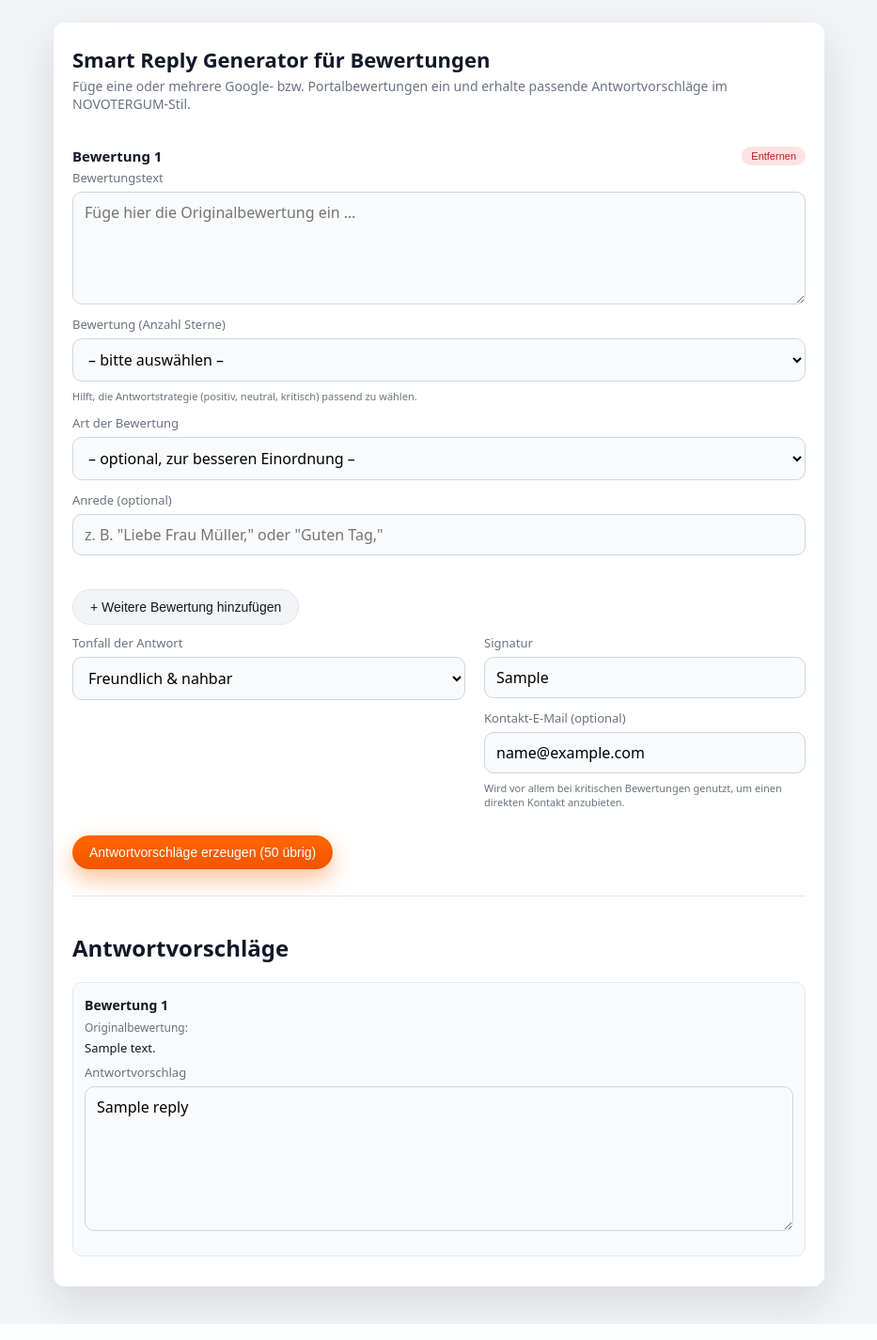
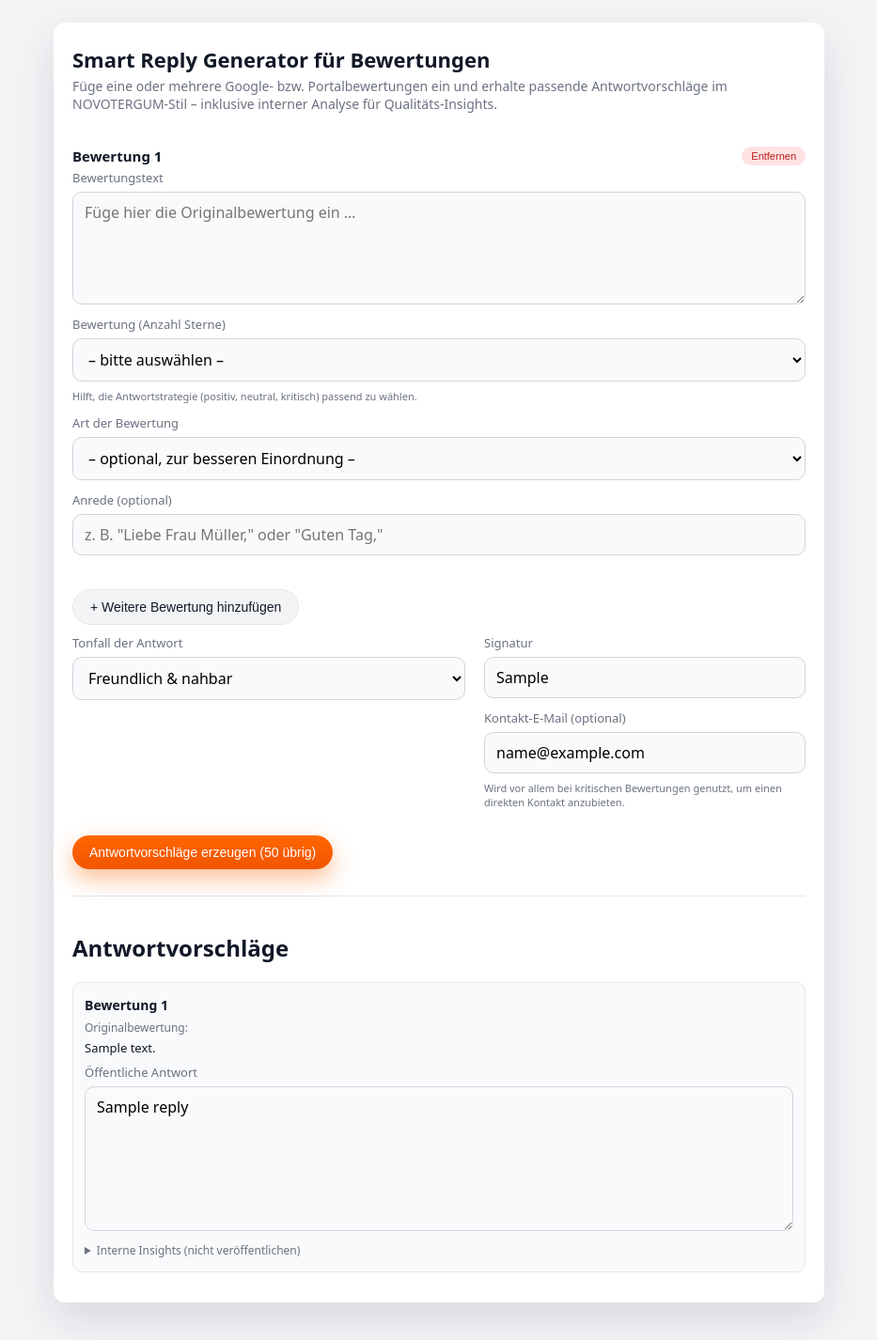
Before and after one commit to novotergum/smart-reply-generator, a Flask app: template templates/index.html in a window 1280 px wide. Shown: the whole page at 94% size, without its empty margins (173-1106 px from the left). Run offline with Flask 3, Linux system fonts and the light colour scheme; the template is opened without the code that fills it: most values are stand-ins (such as "Sample title", 1, 10 or a date in 2020).

Commit message:
Update index.html

```diff
--- a/templates/index.html
+++ b/templates/index.html
@@ -165,13 +165,30 @@
       font-size:13px;
       white-space:pre-wrap;
     }
+    details{
+      margin-top:8px;
+      font-size:12px;
+    }
+    details summary{
+      cursor:pointer;
+      color:var(--muted);
+    }
+    details pre{
+      margin-top:6px;
+      background:#111827;
+      color:#f9fafb;
+      padding:8px 10px;
+      border-radius:8px;
+      overflow-x:auto;
+    }
   </style>
 </head>
 <body>
 <div class="page">
   <h1>Smart Reply Generator für Bewertungen</h1>
   <p class="lead">
-    Füge eine oder mehrere Google- bzw. Portalbewertungen ein und erhalte passende Antwortvorschläge im NOVOTERGUM-Stil.
+    Füge eine oder mehrere Google- bzw. Portalbewertungen ein und erhalte passende Antwortvorschläge im NOVOTERGUM-Stil –
+    inklusive interner Analyse für Qualitäts-Insights.
   </p>
 
   <form method="post" action="/generate">
@@ -284,9 +301,16 @@
       <p class="original-review">{{ item.review }}</p>
 
       <div class="field">
-        <label for="reply_{{ loop.index0 }}">Antwortvorschlag</label>
+        <label for="reply_{{ loop.index0 }}">Öffentliche Antwort</label>
         <textarea id="reply_{{ loop.index0 }}" rows="6" readonly>{{ item.reply }}</textarea>
       </div>
+
+      {% if item.insights %}
+      <details>
+        <summary>Interne Insights (nicht veröffentlichen)</summary>
+        <pre>{{ item.insights | tojson(indent=2) }}</pre>
+      </details>
+      {% endif %}
     </article>
     {% endfor %}
   </section>
@@ -307,8 +331,7 @@ document.addEventListener('DOMContentLoaded', function () {
   // ---------- localStorage Helpers ----------
 
   function todayISO() {
-    // Nur Datum (YYYY-MM-DD)
-    return new Date().toISOString().slice(0, 10);
+    return new Date().toISOString().slice(0, 10); // YYYY-MM-DD
   }
 
   function loadUsage() {
@@ -320,7 +343,6 @@ document.addEventListener('DOMContentLoaded', function () {
       }
       const obj = JSON.parse(raw);
       if (!obj || obj.date !== today) {
-        // Neuer Tag -> Zähler zurücksetzen
         return { date: today, count: 0 };
       }
       if (typeof obj.count !== 'number' || obj.count < 0) {
@@ -328,7 +350,6 @@ document.addEventListener('DOMContentLoaded', function () {
       }
       return obj;
     } catch (e) {
-      // Falls localStorage nicht verfügbar ist, soft-fail
       return { date: today, count: 0 };
     }
   }
@@ -337,7 +358,7 @@ document.addEventListener('DOMContentLoaded', function () {
     try {
       localStorage.setItem(USAGE_KEY, JSON.stringify(usage));
     } catch (e) {
-      // Wenn nicht speicherbar, können wir das Limit nicht durchsetzen – fail soft
+      // Fail soft
     }
   }
 
@@ -354,7 +375,6 @@ document.addEventListener('DOMContentLoaded', function () {
     }
   }
 
-  // Initialen Usage-Status holen und UI setzen
   let usage = loadUsage();
   updateDailyLimitUI(usage);
 
@@ -367,7 +387,6 @@ document.addEventListener('DOMContentLoaded', function () {
       const heading = block.querySelector('.review-heading');
       if (heading) heading.textContent = 'Bewertung ' + (index + 1);
 
-      // IDs der Felder eindeutiger machen
       block.querySelectorAll('[id]').forEach(function (el) {
         const base = el.id.replace(/_\d+$/, '');
         el.id = base + '_' + index;
@@ -379,7 +398,7 @@ document.addEventListener('DOMContentLoaded', function () {
     });
   }
 
-  // ---------- Weitere Bewertung hinzufügen (max. 10) ----------
+  // ---------- Weitere Bewertung hinzufügen ----------
 
   if (addBtn && container) {
     addBtn.addEventListener('click', function () {
@@ -392,7 +411,6 @@ document.addEventListener('DOMContentLoaded', function () {
       const last  = blocks[blocks.length - 1];
       const clone = last.cloneNode(true);
 
-      // Inhalte im neuen Block zurücksetzen
       clone.querySelectorAll('textarea').forEach(el => el.value = '');
       clone.querySelectorAll('input').forEach(el => el.value = '');
       clone.querySelectorAll('select').forEach(el => el.selectedIndex = 0);
@@ -417,8 +435,7 @@ document.addEventListener('DOMContentLoaded', function () {
 
       const blocks = container.querySelectorAll('.review-block');
       if (blocks.length <= 1) {
-        // Mindestens einen Block behalten
-        return;
+        return; // Mindestens einen Block behalten
       }
 
       btn.closest('.review-block').remove();
@@ -431,14 +448,12 @@ document.addEventListener('DOMContentLoaded', function () {
     });
   }
 
-  // ---------- Formular-Submit: Tageslimit prüfen + Zähler erhöhen ----------
+  // ---------- Submit: Tageslimit prüfen + Zähler erhöhen ----------
 
   if (form && submitBtn) {
     form.addEventListener('submit', function (e) {
-      // Aktuellen Stand neu laden (falls anderer Tab geändert hat)
       usage = loadUsage();
 
-      // Wie viele Bewertungen mit Text werden wirklich gesendet?
       let creditsThisSubmit = 0;
       if (container) {
         const blocks = container.querySelectorAll('.review-block');
@@ -451,7 +466,6 @@ document.addEventListener('DOMContentLoaded', function () {
       }
 
       if (creditsThisSubmit === 0) {
-        // Keine Texte => keine Credits, normale Validierung übernimmt Browser/Backend
         return;
       }
 
@@ -470,18 +484,15 @@ document.addEventListener('DOMContentLoaded', function () {
         return;
       }
 
-      // Limit wird eingehalten -> Zähler erhöhen und speichern
       usage.count = newCount;
       usage.date  = todayISO();
       saveUsage(usage);
 
-      // Button für diese Anfrage deaktivieren, um Doppelklick zu verhindern
       submitBtn.disabled   = true;
       submitBtn.textContent = 'Antwortvorschläge werden erzeugt …';
     });
   }
 
-  // Initial einmal korrekt nummerieren
   renumberBlocks();
 });
 </script>
```
